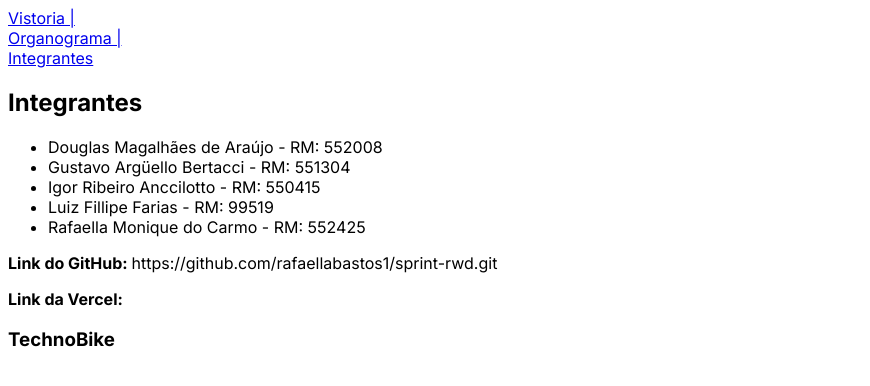
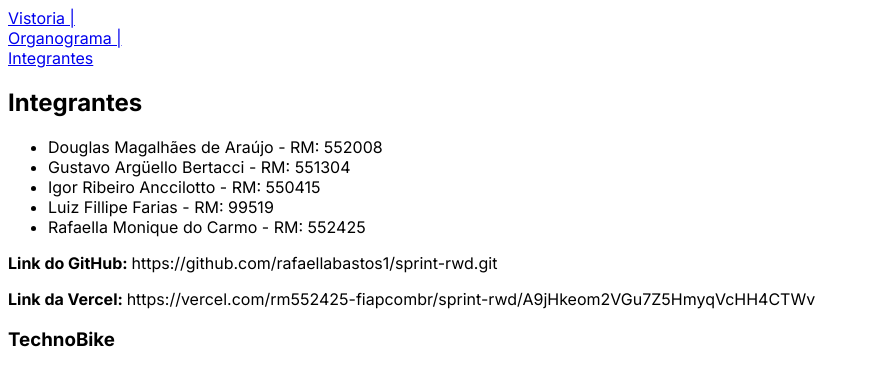
Before and after one commit to rafaellabastos1/sprint-rwd, a Next.js app: page /principal/Integrantes in a window 1280 px wide. Shown: the top 386 px of the page, without its empty margins (0-870 px from the left). Built offline with nearby package versions, Linux system fonts and the light colour scheme.

Commit message:
link do vercel

```diff
--- a/src/app/principal/Integrantes/page.jsx
+++ b/src/app/principal/Integrantes/page.jsx
@@ -12,7 +12,7 @@ export default function Integrantes() {
             </ul>
 
             <p><b>Link do GitHub: </b>https://github.com/rafaellabastos1/sprint-rwd.git</p>
-            <p><b>Link da Vercel:</b></p>
+            <p><b>Link da Vercel: </b>https://vercel.com/rm552425-fiapcombr/sprint-rwd/A9jHkeom2VGu7Z5HmyqVcHH4CTWv</p>
         </>
     )
 }
```
